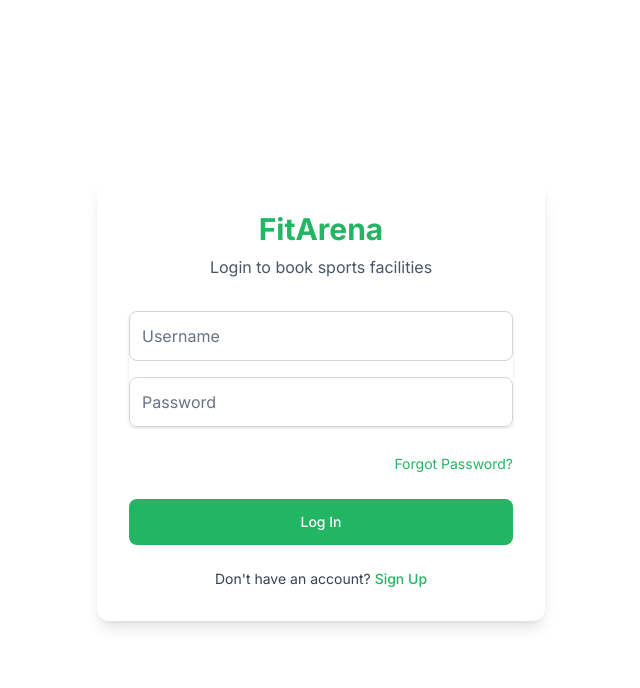
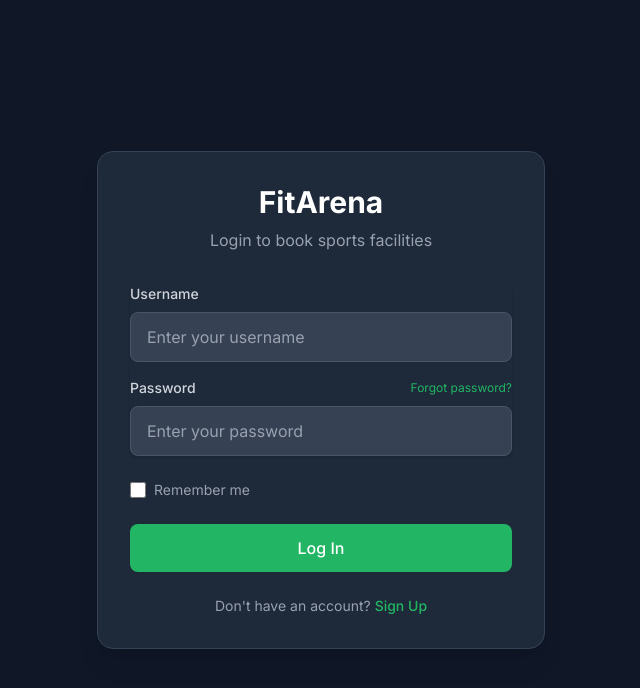
Before and after one commit to M-shamir/fitarena-frontend, a Next.js app: page /user/login in a window 1280 px wide. Shown: the top 688 px of the page, without its empty margins (319-959 px from the left). Built offline with nearby package versions, Linux system fonts and the light colour scheme; no server answers.

Commit message:
fix(ui): correct styling issues on user side

```diff
--- a/src/app/user/login/page.tsx
+++ b/src/app/user/login/page.tsx
@@ -44,90 +44,100 @@ export default function Login() {
     setSuccessMessage,
     setIsLoading,
     loginFn:loginUser,
-    redirectPath:'',
+    redirectPath:'/',
     router
     })
   };
 
 
   return (
-    <div className="min-h-screen bg-white flex flex-col justify-center items-center py-12 px-4 sm:px-6 lg:px-8">
+    <div className="min-h-screen bg-gray-900 flex items-center justify-center p-4 sm:p-6">
   <Head>
     <title>Login | FitArena</title>
     <link rel="icon" href="/favicon.ico" />
   </Head>
 
-      <div className="max-w-md w-full space-y-8 bg-white p-8 rounded-xl shadow-lg">
+  <div className="max-w-md w-full space-y-8 bg-gray-800 p-8 rounded-2xl shadow-xl border border-gray-700">
     <div className="text-center">
-          <h1 className="text-3xl font-bold text-[#22b664]">FitArena</h1>
-          <p className="mt-2 text-gray-600">Login to book sports facilities</p>
+      <h1 className="text-3xl font-bold text-white">FitArena</h1>
+      <p className="mt-2 text-gray-400">Login to book sports facilities</p>
     </div>
+    {successMessage && <div className="bg-green-900/30 border border-green-500 text-green-300 px-4 py-3 rounded-lg mt-4">{successMessage}</div>}
+    {errorMessage && <div className="bg-red-900/30 border border-red-500 text-red-300 px-4 py-3 rounded-lg mt-4">{errorMessage}</div>}
 
     <form className="mt-8 space-y-6" onSubmit={handleSubmit}>
       <div className="rounded-md shadow-sm space-y-4">
         <div>
-              <label htmlFor="username" className="sr-only">Username</label>
+          <label htmlFor="username" className="block text-sm font-medium text-gray-300 mb-2">Username</label>
           <input
             id="username"
             name="username"
             type="text"
             value={formData.username}
             onChange={handleChange}
-                className="appearance-none rounded-lg relative block w-full px-3 py-3 border border-gray-300 placeholder-gray-500 text-gray-900 focus:outline-none focus:ring-[#22b664] focus:border-[#22b664]"
-                placeholder="Username"
+            className="w-full px-4 py-3 rounded-lg bg-gray-700 border border-gray-600 focus:border-[#22b664] focus:ring-1 focus:ring-[#22b664] text-white placeholder-gray-400 transition duration-200"
+            placeholder="Enter your username"
           />
           {formErrors.username && (
-                <p className="text-red-500 text-xs mt-1">{formErrors.username}</p>
+            <p className="mt-1 text-sm text-red-400">{formErrors.username}</p>
           )}
         </div>
 
         <div>
-              <label htmlFor="password" className="sr-only">Password</label>
+          <div className="flex items-center justify-between mb-2">
+            <label htmlFor="password" className="block text-sm font-medium text-gray-300">Password</label>
+            <Link href="/user/forgot-password" className="text-xs text-[#22b664] hover:text-[#1da058] transition duration-200">
+              Forgot password?
+            </Link>
+          </div>
           <input
             id="password"
             name="password"
             type="password"
             value={formData.password}
             onChange={handleChange}
-                className="appearance-none rounded-lg relative block w-full px-3 py-3 border border-gray-300 placeholder-gray-500 text-gray-900 focus:outline-none focus:ring-[#22b664] focus:border-[#22b664]"
-                placeholder="Password"
+            className="w-full px-4 py-3 rounded-lg bg-gray-700 border border-gray-600 focus:border-[#22b664] focus:ring-1 focus:ring-[#22b664] text-white placeholder-gray-400 transition duration-200"
+            placeholder="Enter your password"
           />
           {formErrors.password && (
-                <p className="text-red-500 text-xs mt-1">{formErrors.password}</p>
+            <p className="mt-1 text-sm text-red-400">{formErrors.password}</p>
           )}
         </div>
       </div>
 
-          <div className="text-right mt-2">
-            <Link href="/user/forgot-password" className="text-sm text-[#22b664] hover:text-[#1da058]">
-              Forgot Password?
-            </Link>
+      <div className="flex items-center">
+        <input
+          id="remember-me"
+          name="remember-me"
+          type="checkbox"
+          className="h-4 w-4 rounded border-gray-600 text-[#22b664] focus:ring-[#22b664]"
+        />
+        <label htmlFor="remember-me" className="ml-2 block text-sm text-gray-400">
+          Remember me
+        </label>
       </div>
 
       <div>
         <button
           type="submit"
-              className="group relative w-full flex justify-center py-3 px-4 border border-transparent text-sm font-medium rounded-lg text-white bg-[#22b664] hover:bg-[#1da058] focus:outline-none focus:ring-2 focus:ring-offset-2 focus:ring-[#22b664]"
+          className="w-full py-3 px-4 rounded-lg font-medium text-white bg-[#22b664] hover:bg-[#1da058] focus:ring-2 focus:ring-[#22b664] focus:ring-opacity-50 transition duration-200"
         >
           Log In
         </button>
       </div>
 
-          <div className="flex items-center justify-center">
-            <div className="text-sm text-gray-700">
+      <div className="text-center text-sm text-gray-400">
         Don&apos;t have an account?{' '}
-              <Link href="/user/signup" className="font-medium text-[#22b664] hover:text-[#1da058]">
+        <Link href="/user/signup" className="font-medium text-[#22b664] hover:text-[#1da058] transition duration-200">
           Sign Up
         </Link>
       </div>
-          </div>
     </form>
 
-        {successMessage && <div className="text-green-500 mt-4">{successMessage}</div>}
-        {errorMessage && <div className="text-red-500 mt-4">{errorMessage}</div>}
+
   </div>
 
-      <ToastContainer />
 </div>
+
   );
 }
--- a/src/app/user/signup/page.tsx
+++ b/src/app/user/signup/page.tsx
@@ -75,13 +75,13 @@ export default function SignUp() {
   };
 
   return (
-    <div className="min-h-screen bg-white flex flex-col justify-center items-center py-12 px-4 sm:px-6 lg:px-8">
+    <div className="min-h-screen bg-gray-900 flex flex-col justify-center items-center py-12 px-4 sm:px-6 lg:px-8">
       <Head>
         <title>Sign Up | FitArena</title>
         <link rel="icon" href="/favicon.ico" />
       </Head>
 
-      <div className="max-w-md w-full space-y-8 bg-white p-8 rounded-xl shadow-lg">
+      <div className="max-w-md w-full space-y-8 bg-gray-800 p-8 rounded-2xl shadow-xl border border-gray-700">
         <div className="text-center">
           <h1 className="text-3xl font-bold text-[#22b664]">FitArena</h1>
           <p className="mt-2 text-gray-600">Create your account to book sports facilities</p>
@@ -90,13 +90,13 @@ export default function SignUp() {
         <form className="mt-8 space-y-6" onSubmit={handleSubmit}>
           <div className="rounded-md shadow-sm space-y-4">
             <div>
-              <label htmlFor="username" className="sr-only">Username</label>
+              <label htmlFor="username" className="block text-sm font-medium text-gray-300 mb-2">Username</label>
               <input
                 id="username"
                 name="username"
                 type="text"
                 required
-                className="appearance-none rounded-lg relative block w-full px-3 py-3 border border-gray-300 placeholder-gray-500 text-gray-900 focus:outline-none focus:ring-[#22b664] focus:border-[#22b664] focus:z-10"
+                className="w-full px-4 py-3 rounded-lg bg-gray-700 border border-gray-600 focus:border-[#22b664] focus:ring-1 focus:ring-[#22b664] text-white placeholder-gray-400 transition duration-200"
                 placeholder="Username"
                 value={formData.username}
                 onChange={handleChange}
@@ -107,14 +107,14 @@ export default function SignUp() {
             </div>
 
             <div>
-              <label htmlFor="email" className="sr-only">Email address</label>
+              <label htmlFor="email"  className="block text-sm font-medium text-gray-300 mb-2">Email address</label>
               <input
                 id="email"
                 name="email"
                 type="email"
                 autoComplete="email"
                 required
-                className="appearance-none rounded-lg relative block w-full px-3 py-3 border border-gray-300 placeholder-gray-500 text-gray-900 focus:outline-none focus:ring-[#22b664] focus:border-[#22b664] focus:z-10"
+                className="w-full px-4 py-3 rounded-lg bg-gray-700 border border-gray-600 focus:border-[#22b664] focus:ring-1 focus:ring-[#22b664] text-white placeholder-gray-400 transition duration-200"
                 placeholder="Email address"
                 value={formData.email}
                 onChange={handleChange}
@@ -125,14 +125,14 @@ export default function SignUp() {
             </div>
 
             <div>
-              <label htmlFor="password" className="sr-only">Password</label>
+              <label htmlFor="password"  className="block text-sm font-medium text-gray-300 mb-2">Password</label>
               <input
                 id="password"
                 name="password"
                 type="password"
                 autoComplete="new-password"
                 required
-                className="appearance-none rounded-lg relative block w-full px-3 py-3 border border-gray-300 placeholder-gray-500 text-gray-900 focus:outline-none focus:ring-[#22b664] focus:border-[#22b664] focus:z-10"
+                className="w-full px-4 py-3 rounded-lg bg-gray-700 border border-gray-600 focus:border-[#22b664] focus:ring-1 focus:ring-[#22b664] text-white placeholder-gray-400 transition duration-200"
                 placeholder="Password"
                 value={formData.password}
                 onChange={handleChange}
@@ -143,14 +143,14 @@ export default function SignUp() {
             </div>
 
             <div>
-              <label htmlFor="confirmPassword" className="sr-only">Confirm Password</label>
+              <label htmlFor="confirmPassword"  className="block text-sm font-medium text-gray-300 mb-2">Confirm Password</label>
               <input
                 id="confirmPassword"
                 name="confirmPassword"
                 type="password"
                 autoComplete="new-password"
                 required
-                className="appearance-none rounded-lg relative block w-full px-3 py-3 border border-gray-300 placeholder-gray-500 text-gray-900 focus:outline-none focus:ring-[#22b664] focus:border-[#22b664] focus:z-10"
+                className="w-full px-4 py-3 rounded-lg bg-gray-700 border border-gray-600 focus:border-[#22b664] focus:ring-1 focus:ring-[#22b664] text-white placeholder-gray-400 transition duration-200"
                 placeholder="Confirm Password"
                 value={formData.confirmPassword}
                 onChange={handleChange}
```
Also changed, not shown: src/app/user/otp-confirmation/page.tsx (+14 -14 lines). Lines whose indentation alone changed are shown as unchanged.
